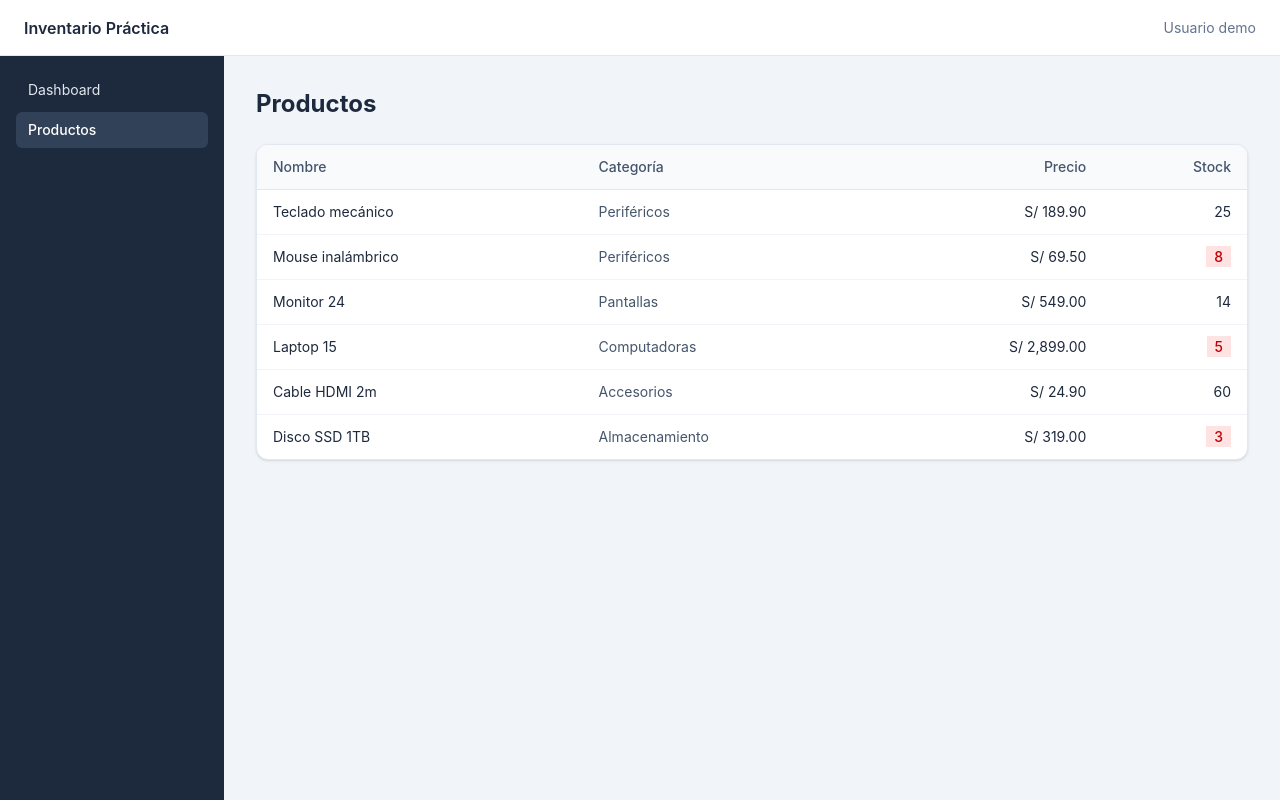
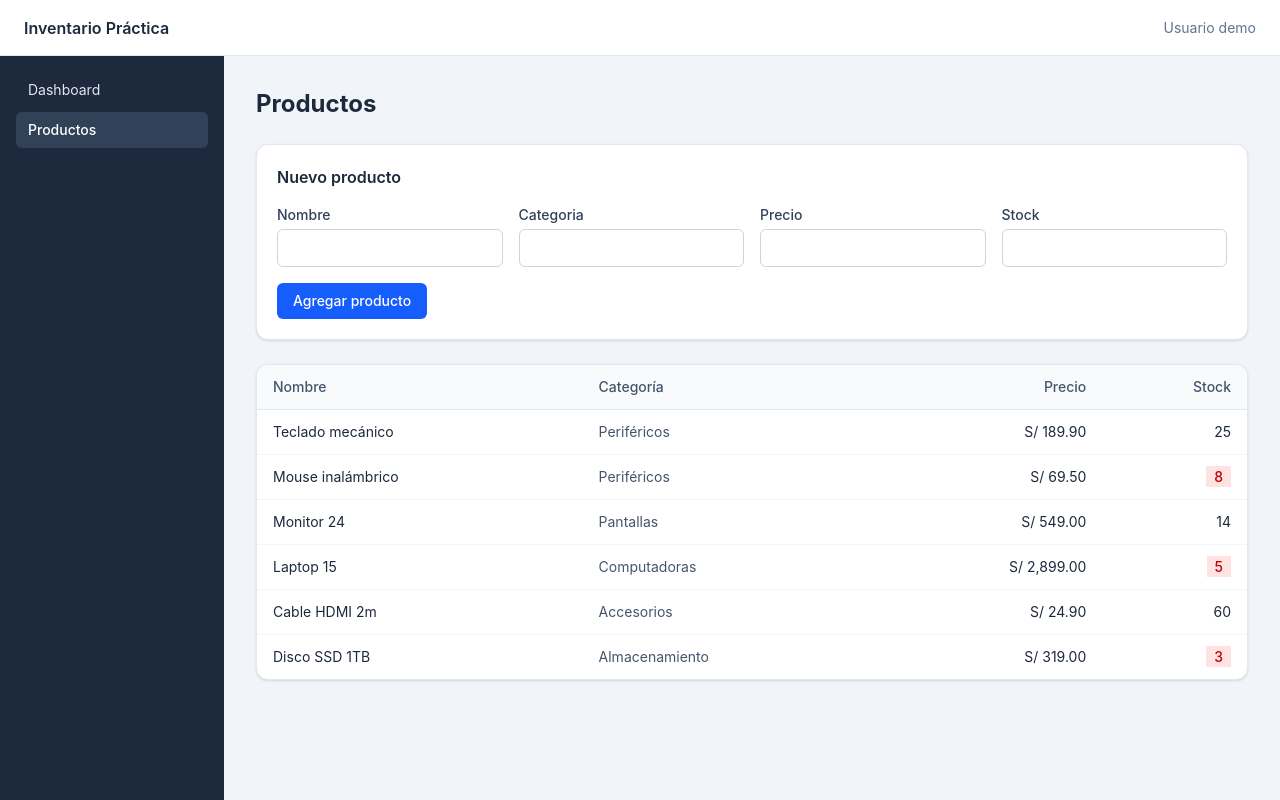
Before and after one commit to GeraldRL/SI-WEB-BORRADOR, a React (Vite) app in the folder client/: page /productos in a window 1280 px wide. Built offline with nearby package versions, Linux system fonts and the light colour scheme.

Commit message:
feat(productos): agregar formulario de creación con estado local

```diff
--- /dev/null
+++ b/client/src/components/ProductoForm.jsx
@@ -0,0 +1,114 @@
+import { useState } from "react";
+
+const formularioInicial = {
+    nombre: '',
+    categoria: '',
+    precio: '',
+    stock: '',
+};
+
+function ProductoForm({ onAgregar }) {
+    const [formulario, setFormulario] = useState(formularioInicial);
+
+    const handleChange = (e) => {
+        const { name, value } = e.target;
+        setFormulario({ ...formulario, [name]: value });
+    };
+
+    const handleSubmit = (e) => {
+        e.preventDefault();
+
+        onAgregar({
+            nombre: formulario.nombre.trim(),
+            categoria: formulario.categoria.trim(),
+            precio: Number(formulario.precio),
+            stock: Number(formulario.stock),
+        });
+
+        setFormulario(formularioInicial);
+    };
+
+    const inputClase = 'w-full px-3 py-2 border border-slate-300 rounded-md text-sm focus:outline-none focus:ring-blue-500';
+
+    return (
+        <form
+            onSubmit={handleSubmit}
+            className="bg-white rounded-xl shadow-sm border border-slate-200 p-5 mb-6"
+        >
+            <h2 className="text-kg font-semibold text-slate-800 mb-4">Nuevo producto</h2>
+
+            <div className="grid grid-cols-1 sm:grid-cols-2 lg:grid-cols-4 gap-4">
+                <div>
+                    <label htmlFor="nombre" className="block text-sm font-medium text-slate-700 mb-1">
+                        Nombre
+                    </label>
+                    <input
+                        id="nombre"
+                        name="nombre"
+                        type="text"
+                        value={formulario.nombre}
+                        onChange={handleChange}
+                        required
+                        className={inputClase}
+                    />
+                </div>
+
+                <div>
+                    <label htmlFor="categoria" className="block text-sm font-medium text-slate-700 mb-1">
+                        Categoria
+                    </label>
+                    <input
+                        id="categoria"
+                        name="categoria"
+                        type="text"
+                        value={formulario.categoria}
+                        onChange={handleChange}
+                        required
+                        className={inputClase}
+                    />
+                </div>
+
+                <div>
+                    <label htmlFor="precio" className="block text-sm font-medium text-slate-700 mb-1">
+                        Precio
+                    </label>
+                    <input
+                        id="precio"
+                        name="precio"
+                        type="number"
+                        value={formulario.precio}
+                        onChange={handleChange}
+                        required
+                        className={inputClase}
+                    />
+                </div>
+
+                <div>
+                    <label htmlFor="stock" className="block text-sm font-medium text-slate-700 mb-1">
+                        Stock
+                    </label>
+                    <input
+                        id="stock"
+                        name="stock"
+                        type="number"
+                        min="0"
+                        step="1"
+                        value={formulario.stock}
+                        onChange={handleChange}
+                        required
+                        className={inputClase}
+                    />
+                </div>
+            </div>
+
+            <button
+                type="submit"
+                className="mt-4 bg-blue-600 hover:bg-blue-700 text-white font-medium px-4 py-2 rounded-md text-sm transition-colors"
+            >
+                Agregar producto
+            </button>
+        </form>
+    );
+}
+
+export default ProductoForm;
--- a/client/src/pages/ProductosPage.jsx
+++ b/client/src/pages/ProductosPage.jsx
@@ -1,7 +1,9 @@
+import { useState } from "react";
 import ProductosTableHeader from "../components/ProductosTableHeader";
 import ProductoRow from "../components/ProductoRow";
+import ProductoForm from "../components/ProductoForm";
 
-const productos = [
+const productosIniciales = [
     { id: 1, nombre: 'Teclado mecánico', categoria: 'Periféricos', precio: 189.9, stock: 25 },
     { id: 2, nombre: 'Mouse inalámbrico', categoria: 'Periféricos', precio: 69.5, stock: 8 },
     { id: 3, nombre: 'Monitor 24', categoria: 'Pantallas', precio: 549, stock: 14 },
@@ -11,9 +13,18 @@ const productos = [
 ]
 
 function ProductosPage() {
+    const [productos, setProductos] = useState(productosIniciales);
+
+    const agregarProducto = (nuevo) => {
+        const producto ={ ...nuevo, id: Date.now() };
+        setProductos([...productos, producto]);
+    };
+
     return (
         <div>
             <h1 className="text-2xl font-bold text-slate-800 mb-6">Productos</h1>
+
+            <ProductoForm onAgregar={agregarProducto} />
 
             <div className="bg-white rounded-xl shadow-sm border border-slate-200 overflow-x-auto">
                 <table className="w-full text-sm text-left">
```
